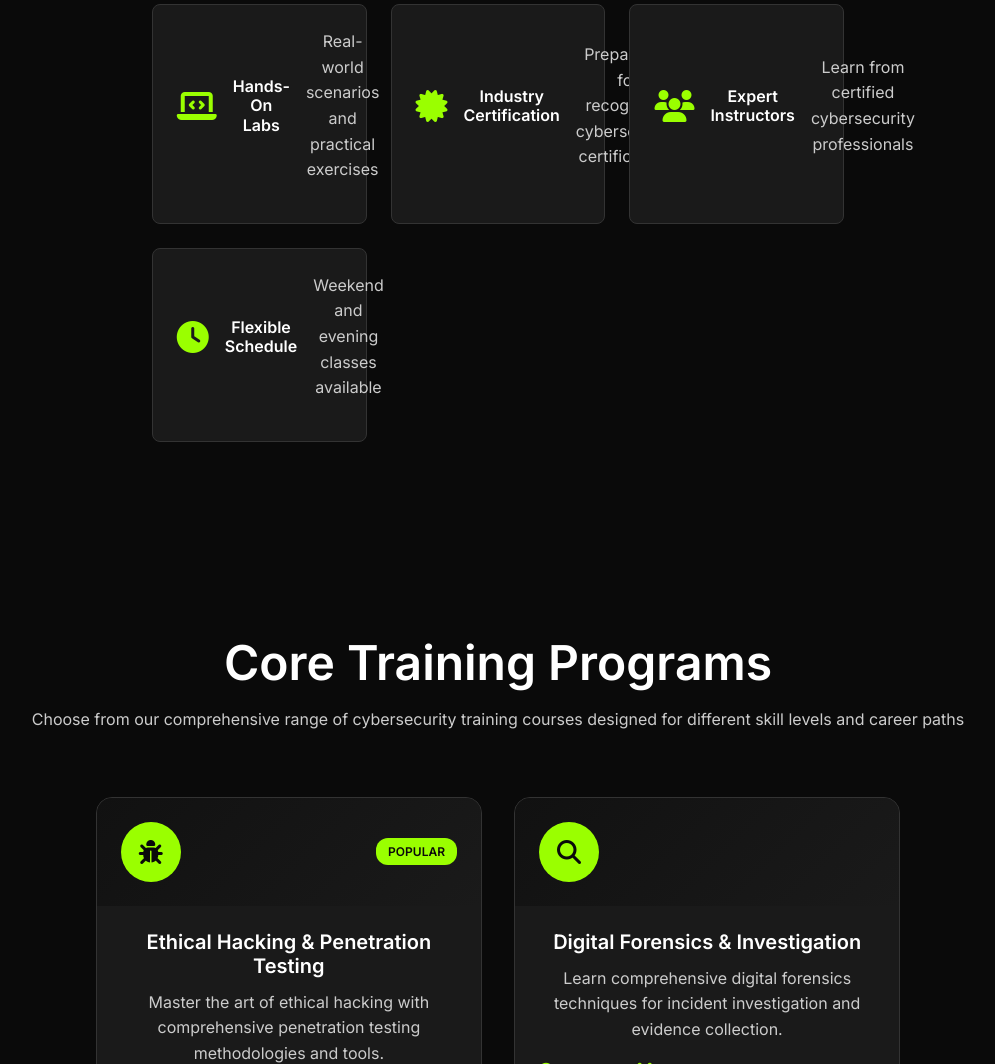
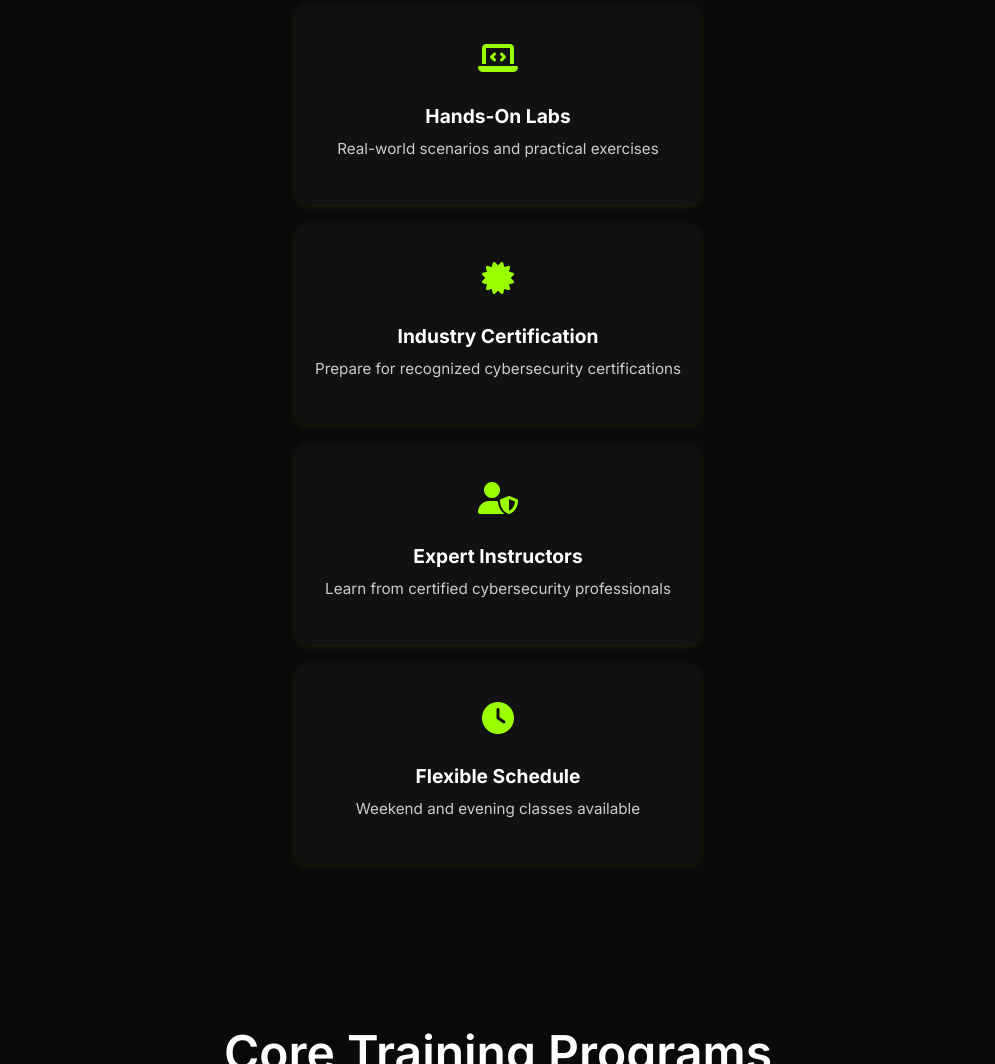
Before and after one commit to ct-infosec/CT-Infosec.in, a plain HTML site: page training.html in a window 1280 px wide. Shown: the part 1116-2180 px from the top of the page, without its empty margins (142-1137 px from the left). Drawn offline with nearby package versions, Linux system fonts and the light colour scheme.

Commit message:
fixed the issue

```diff
--- a/css/styles.css
+++ b/css/styles.css
@@ -1462,3 +1462,48 @@ section {
     grid-template-columns: repeat(auto-fit, minmax(150px, 1fr));
   }
 }
+
+/* ==== Fixed Feature Boxes ==== */
+.features {
+  display: grid;
+  grid-template-columns: repeat(auto-fit, minmax(250px, 1fr));
+  gap: 20px;
+  margin-top: 2rem;
+}
+
+.feature-box {
+  background: var(--bg-secondary);
+  color: var(--text-primary);
+  padding: 20px;
+  border-radius: 12px;
+  text-align: center;
+  min-height: 200px;
+  display: flex;
+  flex-direction: column;
+  justify-content: center;
+  box-shadow: 0 2px 8px var(--shadow-color);
+  transition: transform 0.2s ease, box-shadow 0.2s ease;
+}
+
+.feature-box:hover {
+  transform: translateY(-5px);
+  box-shadow: 0 4px 12px var(--shadow-color);
+}
+
+.feature-box .icon {
+  font-size: 2rem;
+  color: var(--primary-color);
+  margin-bottom: 10px;
+}
+
+.feature-box h3 {
+  margin: 10px 0;
+  font-size: 1.2rem;
+  font-weight: bold;
+}
+
+.feature-box p {
+  font-size: 0.95rem;
+  line-height: 1.4;
+  word-wrap: break-word;
+}
--- a/training.html
+++ b/training.html
@@ -73,29 +73,33 @@
                 <h2>Industry-Leading Cybersecurity Education</h2>
                 <p>Our training programs combine theoretical knowledge with hands-on practical experience, delivered by certified industry experts. We cater to workforce development, executive leadership, and regulatory compliance training needs.</p>
 
-                <div class="training-highlights">
-                    <div class="highlight-item">
-                        <i class="fas fa-laptop-code"></i>
-                        <h4>Hands-On Labs</h4>
+
+<div class="features">
+  <div class="feature-box">
+    <div class="icon"><i class="fas fa-laptop-code"></i></div>
+    <h3>Hands-On Labs</h3>
     <p>Real-world scenarios and practical exercises</p>
   </div>
-                    <div class="highlight-item">
-                        <i class="fas fa-certificate"></i>
-                        <h4>Industry Certification</h4>
-                        <p>Preparation for recognized cybersecurity certifications</p>
+
+  <div class="feature-box">
+    <div class="icon"><i class="fas fa-certificate"></i></div>
+    <h3>Industry Certification</h3>
+    <p>Prepare for recognized cybersecurity certifications</p>
   </div>
-                    <div class="highlight-item">
-                        <i class="fas fa-users"></i>
-                        <h4>Expert Instructors</h4>
+
+  <div class="feature-box">
+    <div class="icon"><i class="fas fa-user-shield"></i></div>
+    <h3>Expert Instructors</h3>
     <p>Learn from certified cybersecurity professionals</p>
   </div>
-                    <div class="highlight-item">
-                        <i class="fas fa-clock"></i>
-                        <h4>Flexible Schedule</h4>
+
+  <div class="feature-box">
+    <div class="icon"><i class="fas fa-clock"></i></div>
+    <h3>Flexible Schedule</h3>
     <p>Weekend and evening classes available</p>
   </div>
 </div>
-            </div>
+
 </div>
 </section>
 
```
Lines whose indentation alone changed are shown as unchanged.
